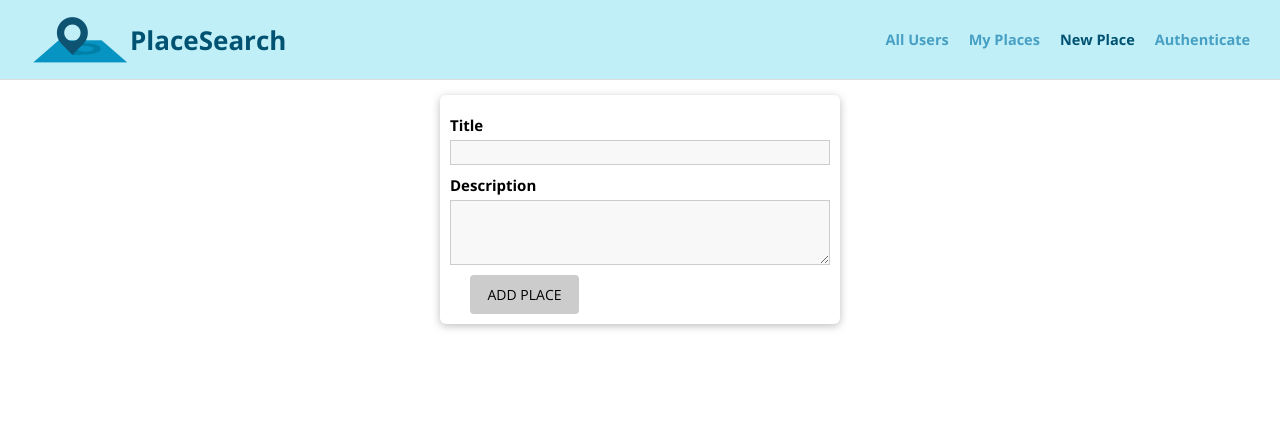
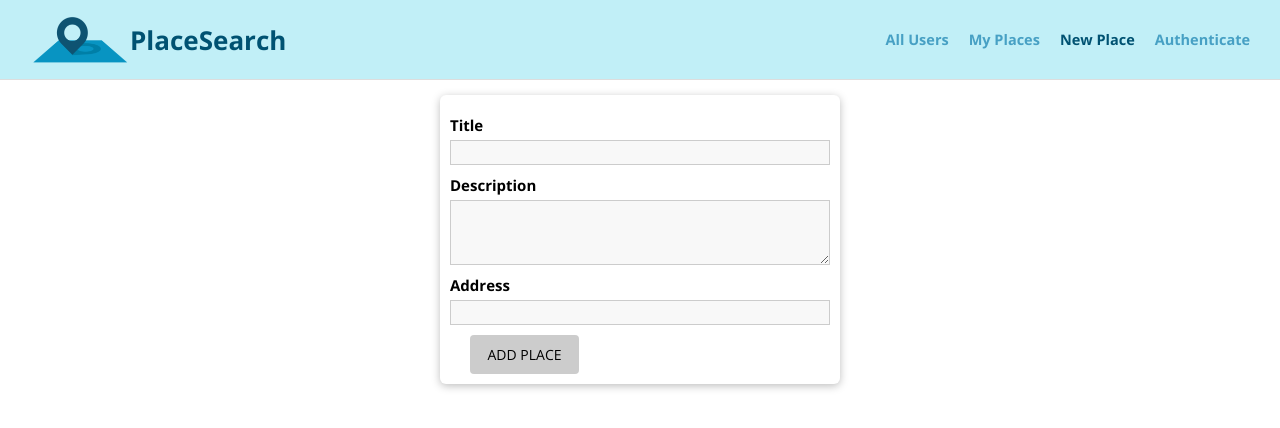
Before and after one commit to robert-laws/practice-june-2020-mern-app, a React (Create React App) app in the folder client/: page /places/new in a window 1280 px wide. Shown: the top 428 px of the page. Built offline with nearby package versions, Linux system fonts and the light colour scheme; the HTML template or start-up script is replaced by a standard one.

Commit message:
finish new place form

```diff
--- a/client/src/places/pages/NewPlace.js
+++ b/client/src/places/pages/NewPlace.js
@@ -55,8 +55,13 @@ const NewPlace = () => {
     });
   }, []);
 
+  const handleSubmit = (event) => {
+    event.preventDefault();
+    console.log(formState.inputs);
+  };
+
   return (
-    <form className='place-form'>
+    <form className='place-form' onSubmit={handleSubmit}>
       <Input
         id='title'
         element='input'
@@ -74,6 +79,14 @@ const NewPlace = () => {
         errorText='Please enter a valid description (at least 5 characters).'
         onInput={inputHandler}
       />
+      <Input
+        id='address'
+        element='input'
+        label='Address'
+        validators={[VALIDATOR_REQUIRE()]}
+        errorText='Please enter a valid address.'
+        onInput={inputHandler}
+      />
       <Button type='submit' disabled={!formState.isValid}>
         ADD PLACE
       </Button>
```
